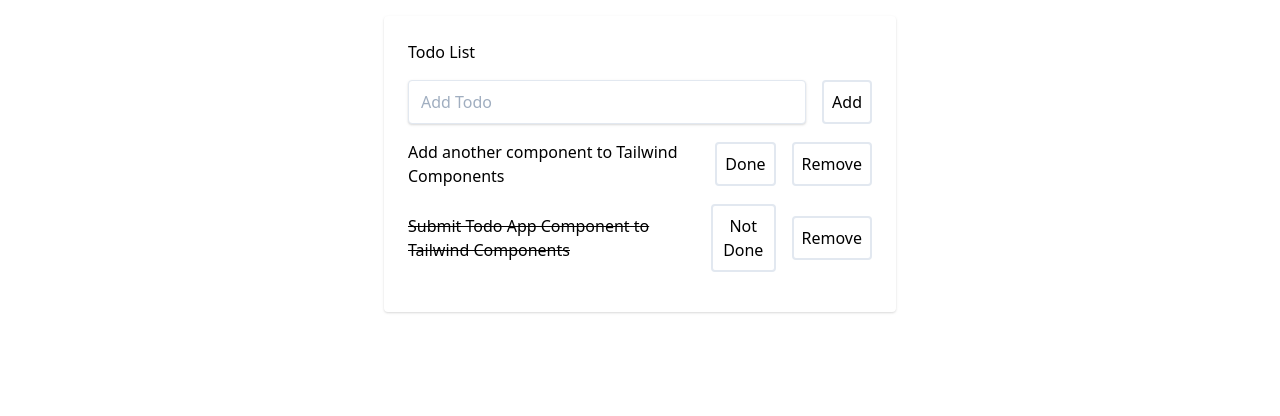
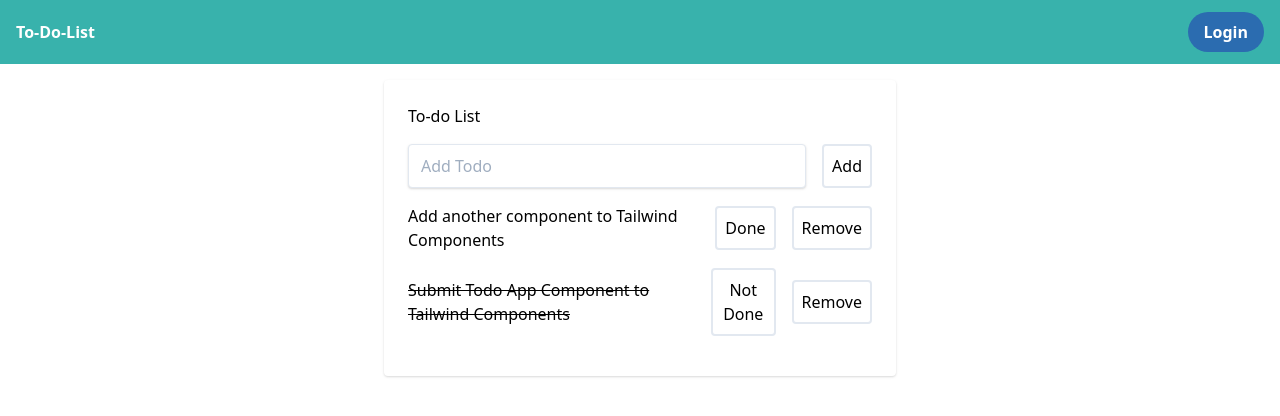
Before and after one commit to LorenzGirgis/To-do-list-app, a PHP site: page / in a window 1280 px wide. Shown: the top 416 px of the page. Run offline with PHP 8.4, Linux system fonts and the light colour scheme; some libraries are stand-ins or nearby versions.

Commit message:
Loginpage

```diff
--- a/index.php
+++ b/index.php
@@ -12,10 +12,23 @@ include('database.php')
     <title>To-do-list</title>
 </head>
 <body>
+<nav class="flex items-center justify-between px-4 py-3 bg-teal-500">
+  <div class="flex items-center font-semibold text-white">
+    To-Do-List
+  </div>
+  <div class="flex items-center">
+    <a href="login.php">
+      <button class="px-4 py-2 font-semibold text-white bg-blue-700 rounded-full hover:bg-blue-800 focus:outline-none focus:shadow-outline-blue active:bg-blue-900">
+        Login
+      </button>
+    </a>
+  </div>
+</nav>
+
 <div class="h-100 w-full flex items-center justify-center bg-teal-lightest font-sans">
 	<div class="bg-white rounded shadow p-6 m-4 w-full lg:w-3/4 lg:max-w-lg">
         <div class="mb-4">
-            <h1 class="text-grey-darkest">Todo List</h1>
+            <h1 class="text-grey-darkest">To-do List</h1>
             <div class="flex mt-4">
                 <input class="shadow appearance-none border rounded w-full py-2 px-3 mr-4 text-grey-darker" placeholder="Add Todo">
                 <button class="flex-no-shrink p-2 border-2 rounded text-teal border-teal hover:text-white hover:bg-teal">Add</button>
```
Also changed, not shown: login.php (added, +30 -0 lines).
